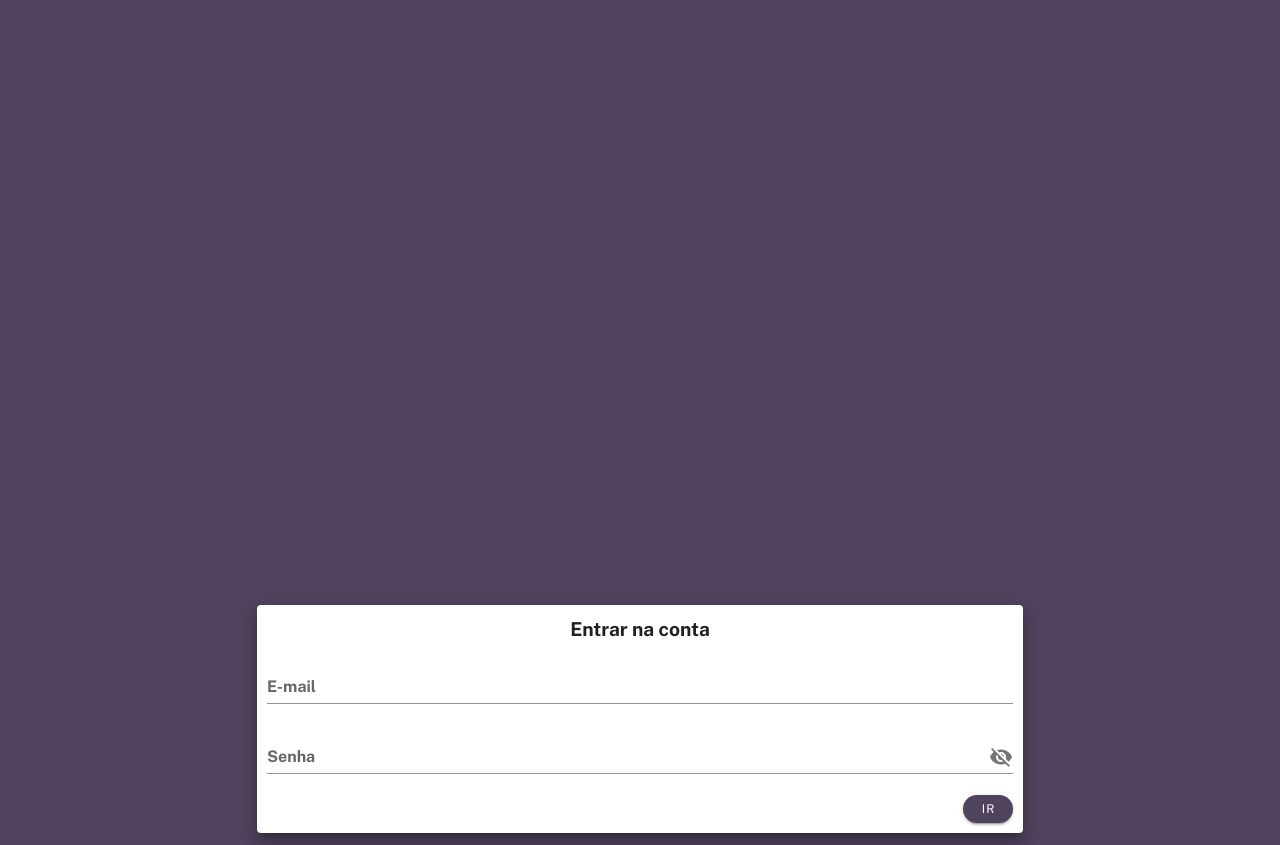
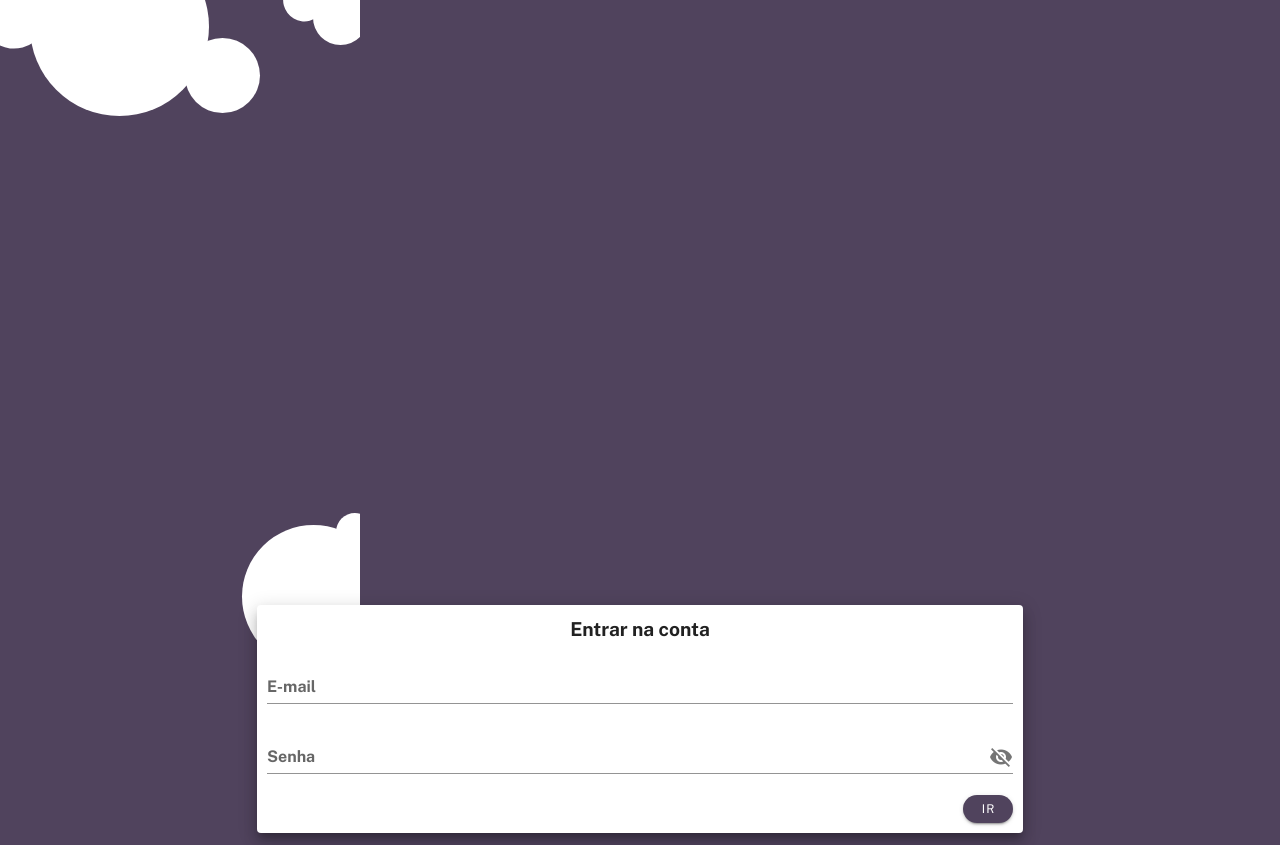
Before and after one commit to DanielHCorreia/TODOVue, a Vue app: page / in a window 1280 px wide. Built offline with nearby package versions, Linux system fonts and the light colour scheme.

Commit message:
- Adicionada bolhas svg.

```diff
--- a/src/components/Login.vue
+++ b/src/components/Login.vue
@@ -76,6 +76,8 @@ export default {
 
   #login {
     background-color: #50435D;
+    background-image: url('../assets/Celular_Android_–_12.svg');
+    background-repeat: no-repeat;
   }
 
   .login-box {
```
Also changed, not shown: src/assets/Celular_Android_–_12.svg (added), src/assets/Celular_Android_–_13.svg (added).
